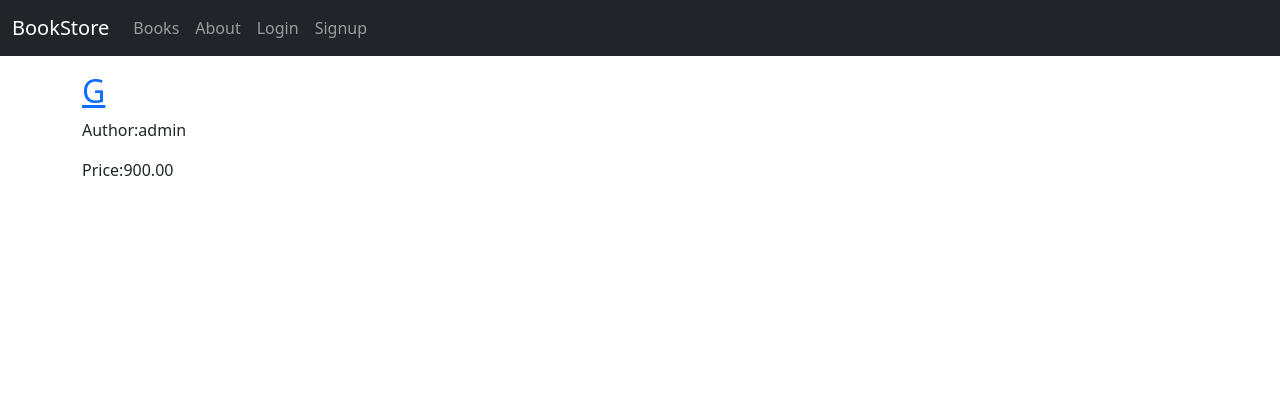
After one commit to Jh0n1joe/curso_2_bookstore, a Django app: page /books/1/ in a window 1280 px wide. The commit adds this page. Shown: the top 420 px of the page. Run offline with Django 5.2, Linux system fonts and the light colour scheme; data comes from the database, SQL or seed files in the repository.

Commit message:
details view

```diff
--- a/books/models.py
+++ b/books/models.py
@@ -1,4 +1,5 @@
 from django.db import models
+from django.urls import reverse
 
 # Create your models here.
 class Book(models.Model):
@@ -12,3 +13,5 @@ class Book(models.Model):
 
     def __str__(self):
        return self.title
+    def get_absolute_url(self):
+        return reverse('book_detail', args=[str(self.id)])
--- a/books/urls.py
+++ b/books/urls.py
@@ -1,11 +1,8 @@
 from django.urls import path
-from .views import BookListView
-from django.urls import include
+from .views import BookListView, BookDetailView
+
 
 urlpatterns = [
-    path('admin/', admin.site.urls),
-    path('accounts/', include('django.contrib.auth.urls')),
-    path('accounts/', include('accounts.urls')),
-    path('', include('pages.urls')),
-    path('books/', include('books.urls')),
-]
+ path('', BookListView.as_view(), name='book_list'),
+ path('<int:pk>/', BookDetailView.as_view(), name='book_detail'),
+ ]
--- a/books/views.py
+++ b/books/views.py
@@ -1,9 +1,13 @@
 from django.shortcuts import render
 from .models import Book
-from django.views.generic import ListView
+from django.views.generic import ListView, DetailView
 
 # Create your views here.
 
 class BookListView(ListView):
     model = Book
     template_name = 'books/book_list.html'
+
+class BookDetailView(DetailView):
+    model = Book
+    template_name = 'books/book_detail.html'
--- a/django_project/urls.py
+++ b/django_project/urls.py
@@ -22,4 +22,5 @@ urlpatterns = [
     path('accounts/', include('django.contrib.auth.urls')),
     path('accounts/', include('accounts.urls')),
     path('', include('pages.urls')),
+    path('books/', include('books.urls')),
 ]
--- a/templates/_base.html
+++ b/templates/_base.html
@@ -28,8 +28,12 @@
 
       <span class="navbar-toggle-icon"></span>
       </button>
+
       <div class="collapse navbar-collapse" id="navbarCollapse">
         <ul class="navbar-nav me-auto mb-2 mb-md-0">
+          <li class="nav-item">
+            <a class="nav-link" href="{% url 'book_list' %}">Books</a>
+          </li>
 
           <li class="nav-item">
             <a class="nav-link" href="{% url 'about' %}">About</a>
--- /dev/null
+++ b/templates/books/book_detail.html
@@ -0,0 +1,11 @@
+{% extends "_base.html" %}
+
+{% block title %}{{ book.title }}{% endblock title %}
+
+{% block content %}
+   <div class="book-detail">
+       <h2><a href="">{{ book.title }}</a></h2>
+       <p>Author:{{ book.author }}</p>
+       <p>Price:{{ book.price }}</p>
+   </div>
+{% endblock content %}
--- a/templates/books/book_list.html
+++ b/templates/books/book_list.html
@@ -3,7 +3,9 @@
 {% block content %}
 
 {% for book in book_list %}
-    <a href="">{{ book.title }}</a>
-{% endfor %}
+<div>
+   <h2><a href="{{ book.get_absolute_url }}">{{ book.title }}</a></h2>
+</div>
+    {% endfor %}
 
 {% endblock content %}
```
